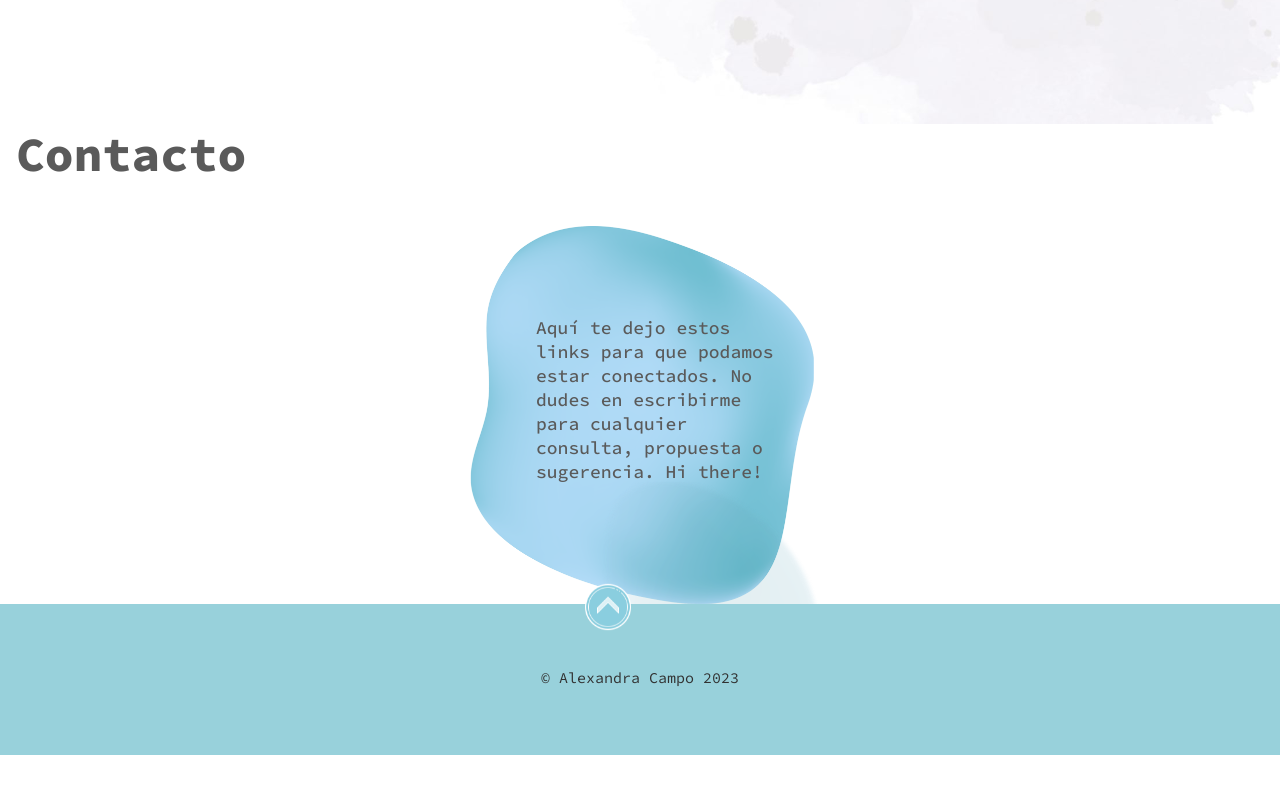
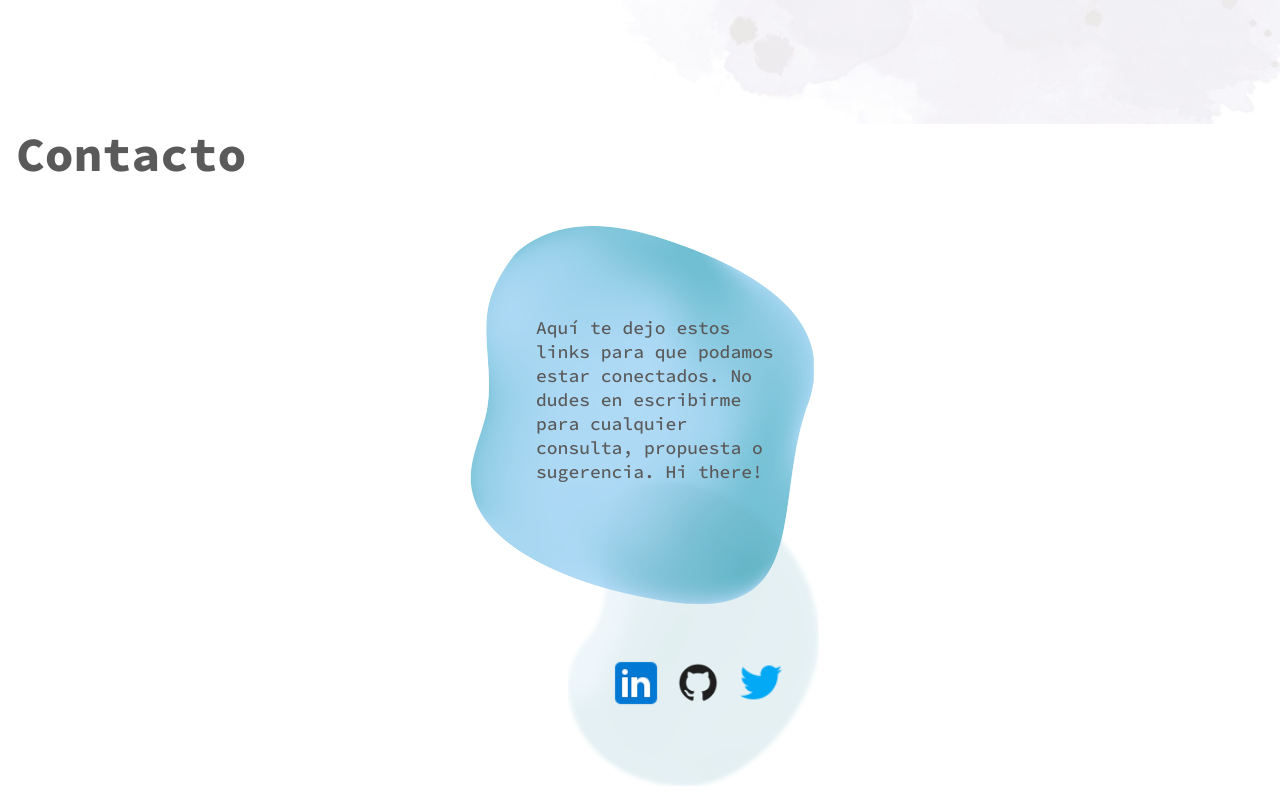
Before and after one commit to alexandracampo/alexandra-campo, a React (Create React App) app: page /#/principal in a window 1280 px wide. Shown: the part 2380-3180 px from the top of the page. Before the commit the page ends 3135 px from the top, so only its background shows below. Built offline with nearby package versions, Linux system fonts and the light colour scheme.

Commit message:
finished footer

```diff
--- a/src/styles/Contact.scss
+++ b/src/styles/Contact.scss
@@ -3,8 +3,7 @@
 .contact {
   color: rgb(90, 90, 90);
   font-family: $font2;
-  height: 60vh;
-  overflow: hidden;
+  height: 50%;
 
   .title-contact {
     font-weight: 700;
--- a/src/styles/Footer.scss
+++ b/src/styles/Footer.scss
@@ -5,13 +5,13 @@
   background-color: #5ab5c59f;
   font-family: $font2;
   color: rgb(49, 49, 49);
-  display: block;
 
   .box-copy {
     display: flex;
     justify-content: center;
     align-items: center;
     padding-top: 4rem;
+
     .copyright {
       font-size: 15px;
     }
```
